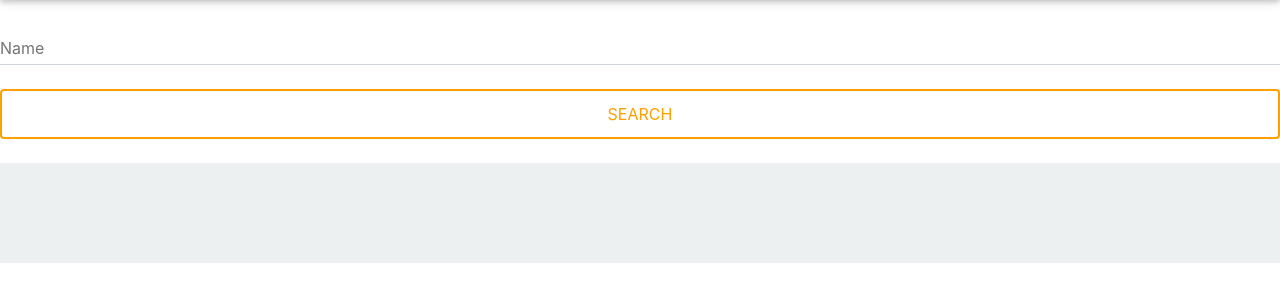
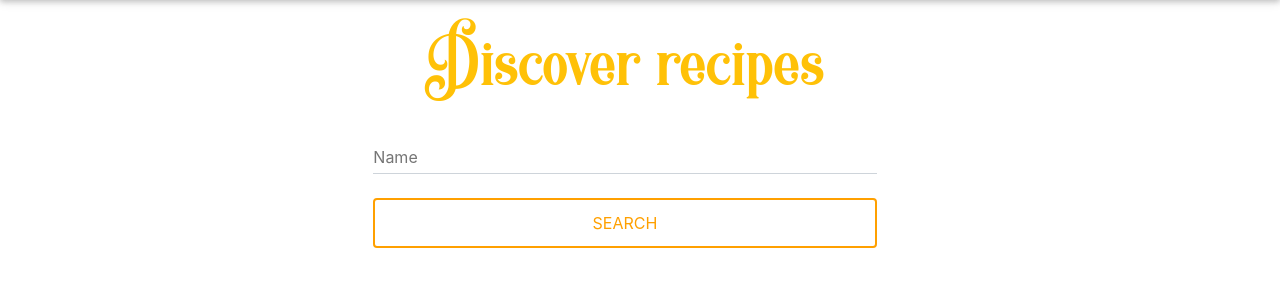
Before and after one commit to Sebastian-Soto-M/Shopped-App, a Flask app: page /discover_recipes in a window 1280 px wide. Shown: the part 64-366 px from the top of the page. Run offline with Flask 2, Linux system fonts and the light colour scheme; data that the repository does not hold is empty; parts of the project's set-up code (start-up, migrations or seed data) failed here and were passed over; some libraries are stand-ins or nearby versions.

Commit message:
fix: recipe search and styles

```diff
--- a/main/routes/recipe.py
+++ b/main/routes/recipe.py
@@ -51,7 +51,6 @@ def discover_recipes():
         search_recipe_results=[]
         for item in response.json():
             #import pdb; pdb.set_trace()
-
             if form.name.data:
                 print(form.name.data)
                 print(item['data']['name'])
@@ -61,7 +60,7 @@ def discover_recipes():
     if recipes:
 
         for recipe in recipes:
-            author_id=item['author']
+            author_id=recipe['author']
             print(author_id)
             author_response = requests.get(
                         f'http://ec2-54-184-147-64.us-west-2.compute.amazonaws.com:8080/shopped-api/api/v1/user/{author_id}')
--- a/main/static/css/recipe_list.css
+++ b/main/static/css/recipe_list.css
@@ -3,9 +3,7 @@
 section{
     padding: 50px 0;
 }
-.details-card {
-	background: #ecf0f1;
-}
+
 
 .card-content {
 	background: #ffffff;
--- a/main/templates/views/base/discover_recipes.html
+++ b/main/templates/views/base/discover_recipes.html
@@ -7,10 +7,18 @@
 {% endblock %}
 {% block content %}
 {% set bg =  url_for('.static', filename='img/'~img)  %}
+
+<div class="container-fluid h-100">
+    <div class="row justify-content-center h-100">
+        <div class="col-sm-12 col-md-5 col-lg-5 align-self-center">
+            <div class="text-center">
+                <h1 class="display-1 title">Discover recipes</h1>
+            </div>
+            <div class="md-form">
                 <form class="text-center" action="" method="post" novalidate>
                     {{ form.hidden_tag() }}
                     <!-- Name -->
-    <div class="md-form">
+                    <div class="lg-form">
                         {{ form.name.label(class='form-control-label') }}
                         {% if form.name.errors %}
                         {{ form.name(
@@ -31,6 +39,9 @@
 
 
                 </form>
+            </div>
+
+        </div>
         <section class="details-card">
 
             <div class="container">
@@ -63,4 +74,6 @@
         </section>
 
 
+    </div>
+</div>
 {% endblock %}
```
Lines whose indentation alone changed are shown as unchanged.
